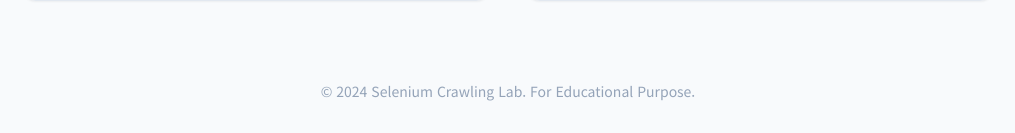
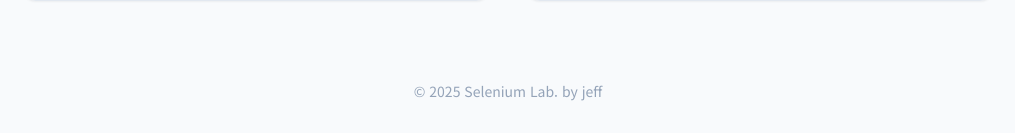
Before and after one commit to ej31/selenium-labs, a FastAPI app: page / in a window 1280 px wide. Shown: the part 734-867 px from the top of the page, without its empty margins (132-1147 px from the left). Run offline with FastAPI, Linux system fonts and the light colour scheme; some libraries are stand-ins or nearby versions.

Commit message:
chore: footer

```diff
--- a/templates/index.html
+++ b/templates/index.html
@@ -76,7 +76,7 @@
 
     <!-- 푸터 -->
     <footer class="text-center py-8 text-slate-400 text-sm">
-        <p>© 2024 Selenium Crawling Lab. For Educational Purpose.</p>
+        <p>© 2025 Selenium Lab. by jeff</p>
     </footer>
 
 </body>
```
